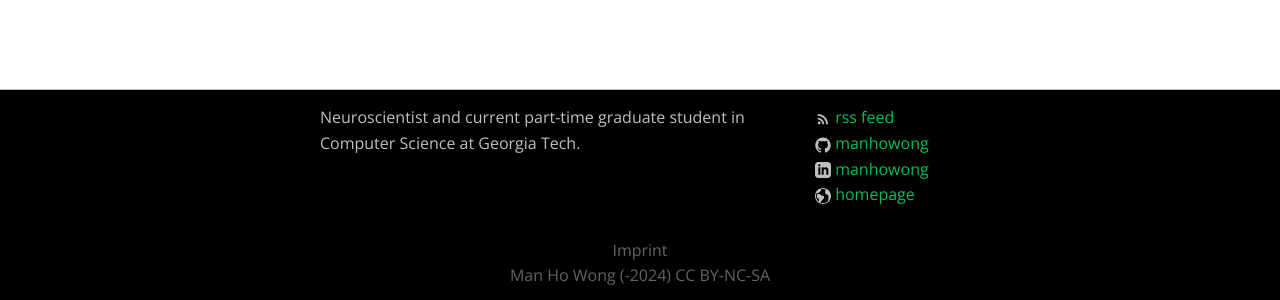
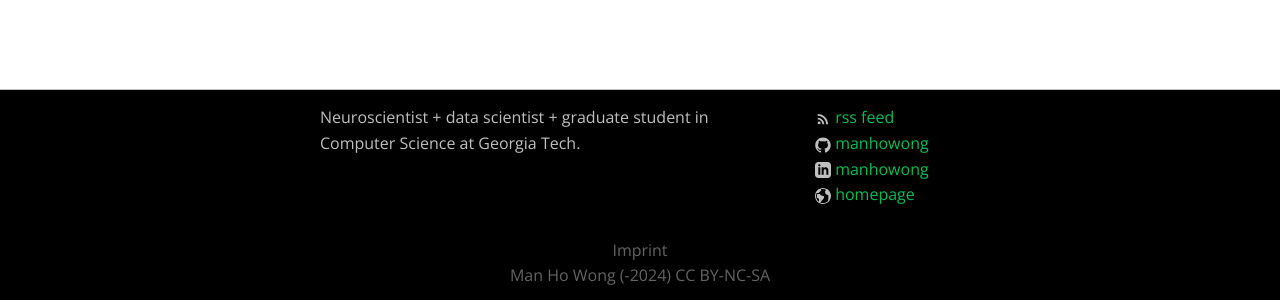
Before and after one commit to manhowong/manhowong.github.io, a Jekyll site: the page built from courses.md, in a window 1280 px wide. Shown: the part 254-554 px from the top of the page. Built offline with Jekyll 4.4.1, drawn with Linux system fonts in a browser that asks for light colours.

Commit message:
Update _config.yml

```diff
--- a/_config.yml
+++ b/_config.yml
@@ -23,7 +23,7 @@ title: Man Ho Wong   # site and also browser title
 email: mhwong@gatech.edu
 author_website: https://manhowong.github.io/
 description: >- # this means to ignore newlines until "baseurl:"
-  Neuroscientist and current part-time graduate student in Computer Science at Georgia Tech.
+  Neuroscientist + data scientist + graduate student in Computer Science at Georgia Tech.
 repo: https://github.com/manhowong/manhowong.github.io
 cc: by-nc-sa
 
```
